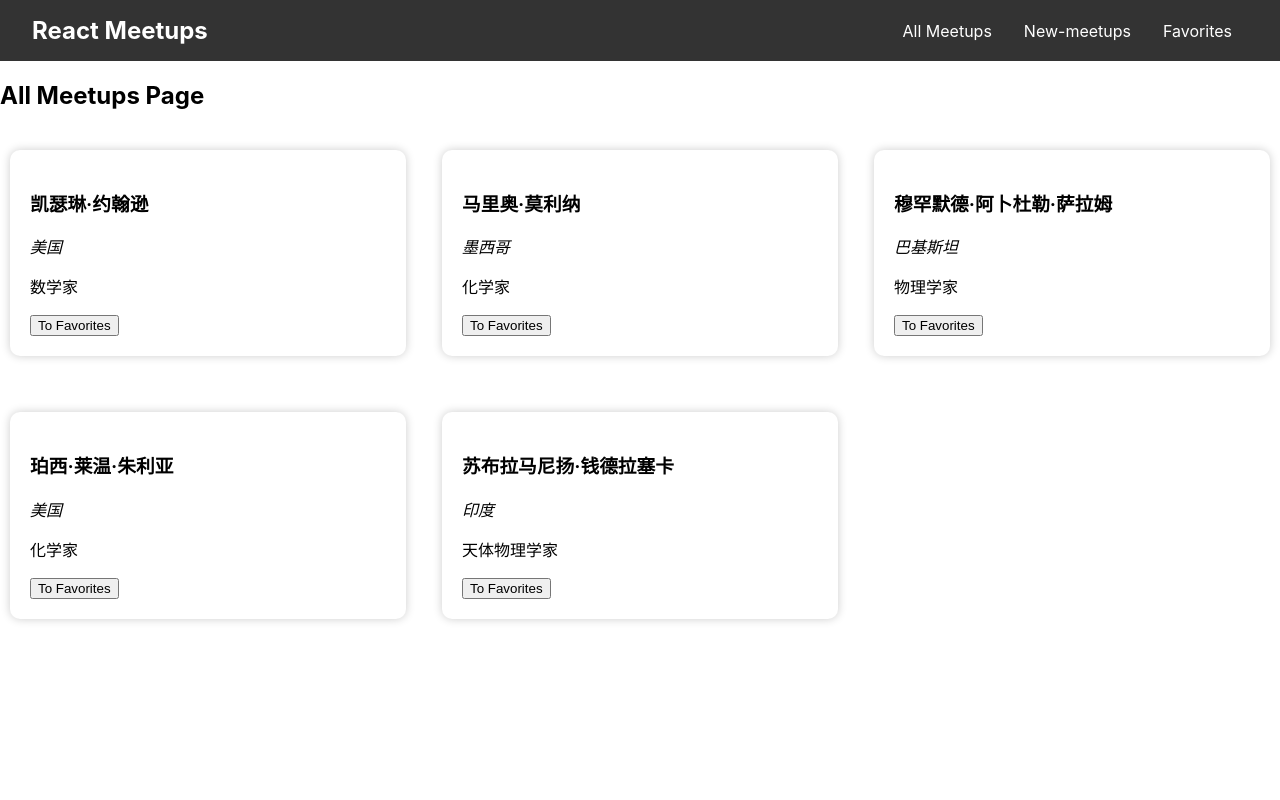
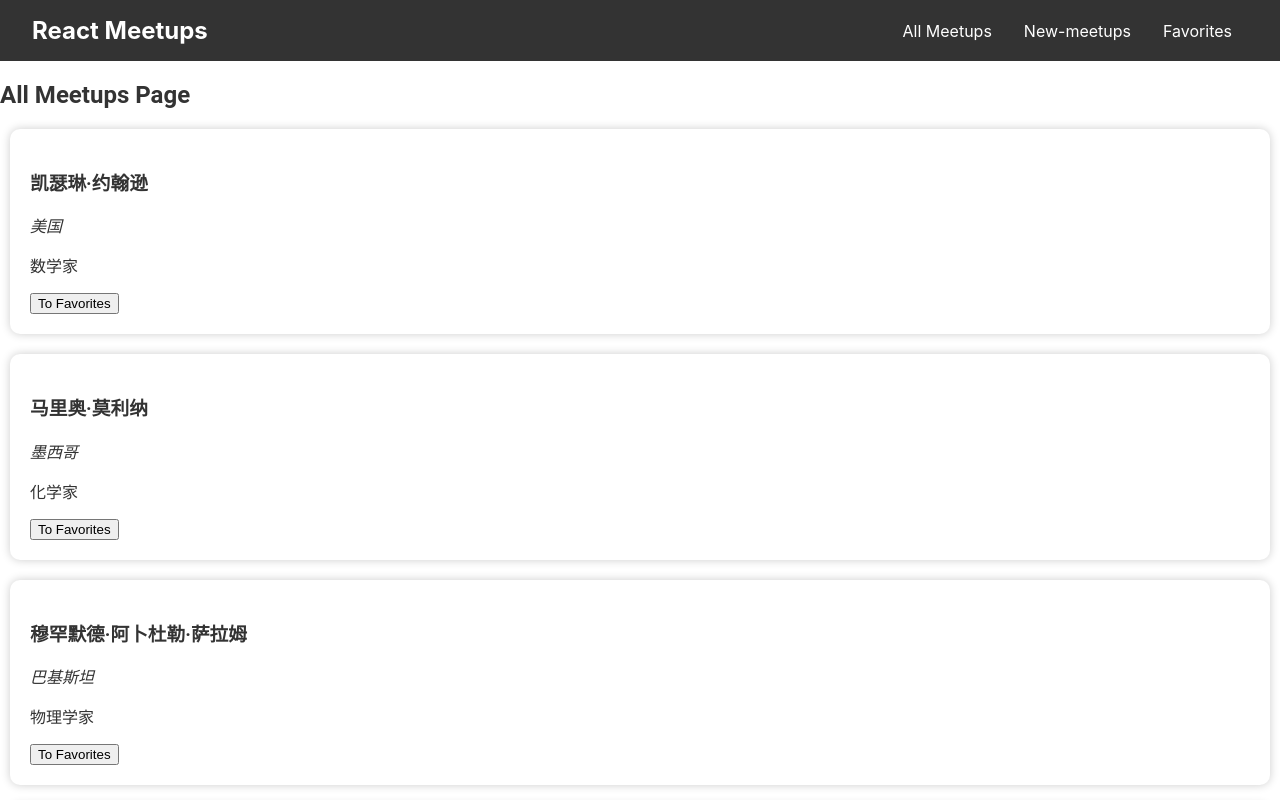
Before and after one commit to xiaoxpai/react-app-02, a React (Create React App) app: page / in a window 1280 px wide. Shown: the top 800 px of the page. Built offline with nearby package versions, Linux system fonts and the light colour scheme.

Commit message:
refactor: 使用Layout布局组件，包裹整个页面

```diff
--- a/src/App.js
+++ b/src/App.js
@@ -4,7 +4,7 @@
 import AllMeetupsPage from "./pages/AllMeetups";
 import NewMeetupsPage from "./pages/NewMeetups";
 import FavoritesPage from "./pages/Favorites";
-import MainNavigation from "./components/layout/MainNavigation";
+import Layout from "./components/layout/Layout";
 
 function App() {
 
@@ -12,16 +12,18 @@
     ///new-meetups
     ///favorites
     return (
-        <div>
-            <MainNavigation/>
+        <Layout>
+            {/*<MainNavigation/>*/}
             <Routes>
                 <Route path="/" element={<AllMeetupsPage/>}/>
                 <Route path="/new-meetups" element={<NewMeetupsPage/>}/>
                 <Route path="/favorites" element={<FavoritesPage/>}/>
             </Routes>
 
-        </div>
+        </Layout>
     );
 }
 
 export default App;
+
+//重点!!! MainNavigation已经在Layout中引入了，所以这里不需要再引入了
--- /dev/null
+++ b/src/components/layout/Layout.js
@@ -0,0 +1,24 @@
+import styles from './Layout.module.css'
+import MainNavigation from "./MainNavigation";
+
+/**
+ *  这是一个布局组件，用于包裹整个页面
+ *      这里的props.children是指的是Layout组件的子组件（也就是<Routers>this</Routers>）
+ * @param props
+ * @returns {JSX.Element}
+ * @constructor
+ */
+function Layout(props){
+    return (
+        <div>
+            <MainNavigation/>
+            <main className={styles.main}>
+                {props.children}
+            </main>
+        </div>
+    )
+}
+
+
+
+export default Layout
--- /dev/null
+++ b/src/components/layout/Layout.module.css
@@ -0,0 +1,4 @@
+.main{
+    font-family: 'Roboto', sans-serif;
+    color: #333;
+}
--- a/src/components/meetups/MeetupList.module.css
+++ b/src/components/meetups/MeetupList.module.css
@@ -1,7 +1,7 @@
 .list{
     list-style: none;
     padding: 0;
-    display: grid;
-    grid-template-columns: repeat(auto-fill, minmax(20rem, 1fr));
-    gap: 1rem;
+    /*display: grid;*/
+    /*grid-template-columns: repeat(auto-fill, minmax(20rem, 1fr));*/
+    /*gap: 1rem;*/
 }
```
Also changed, not shown: src/index.css (+5 -5 lines).
